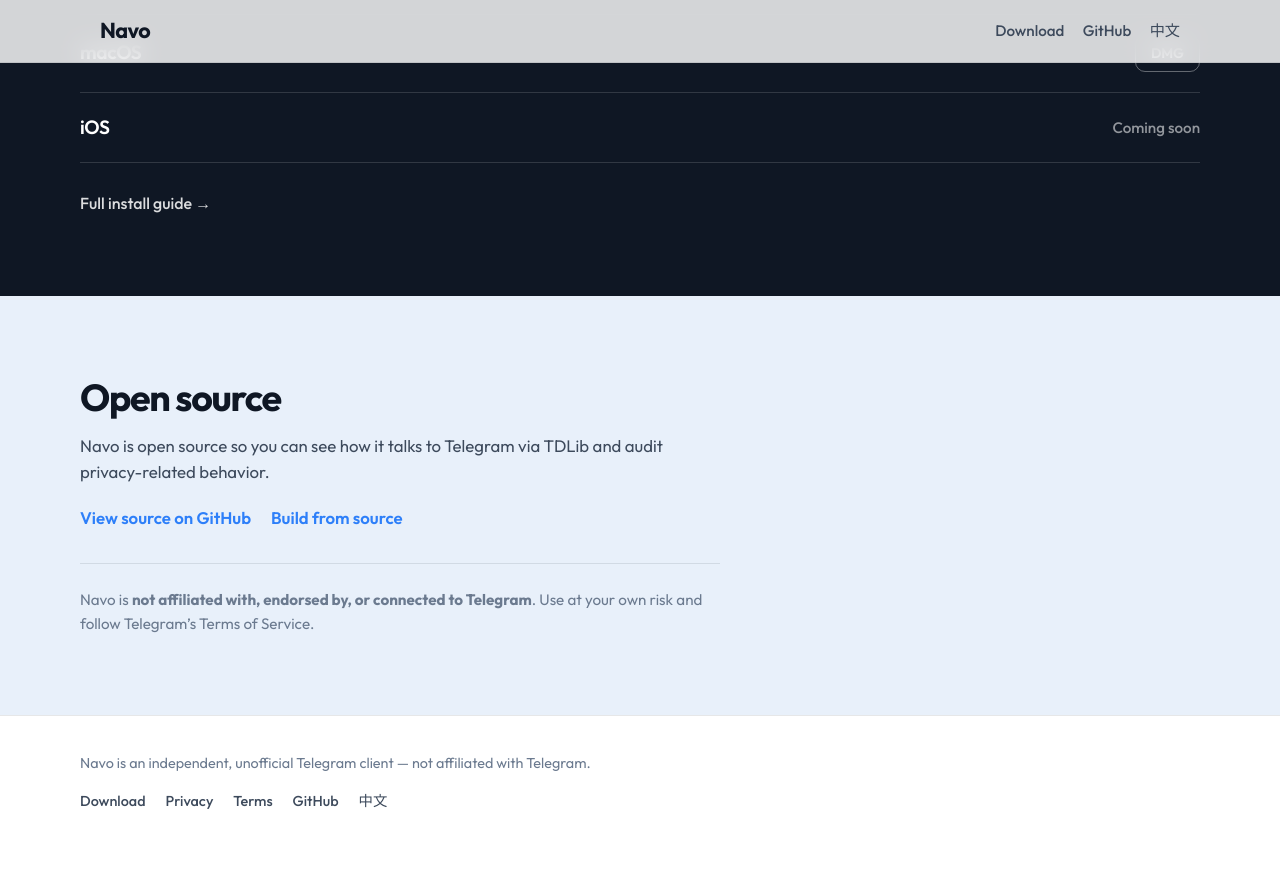
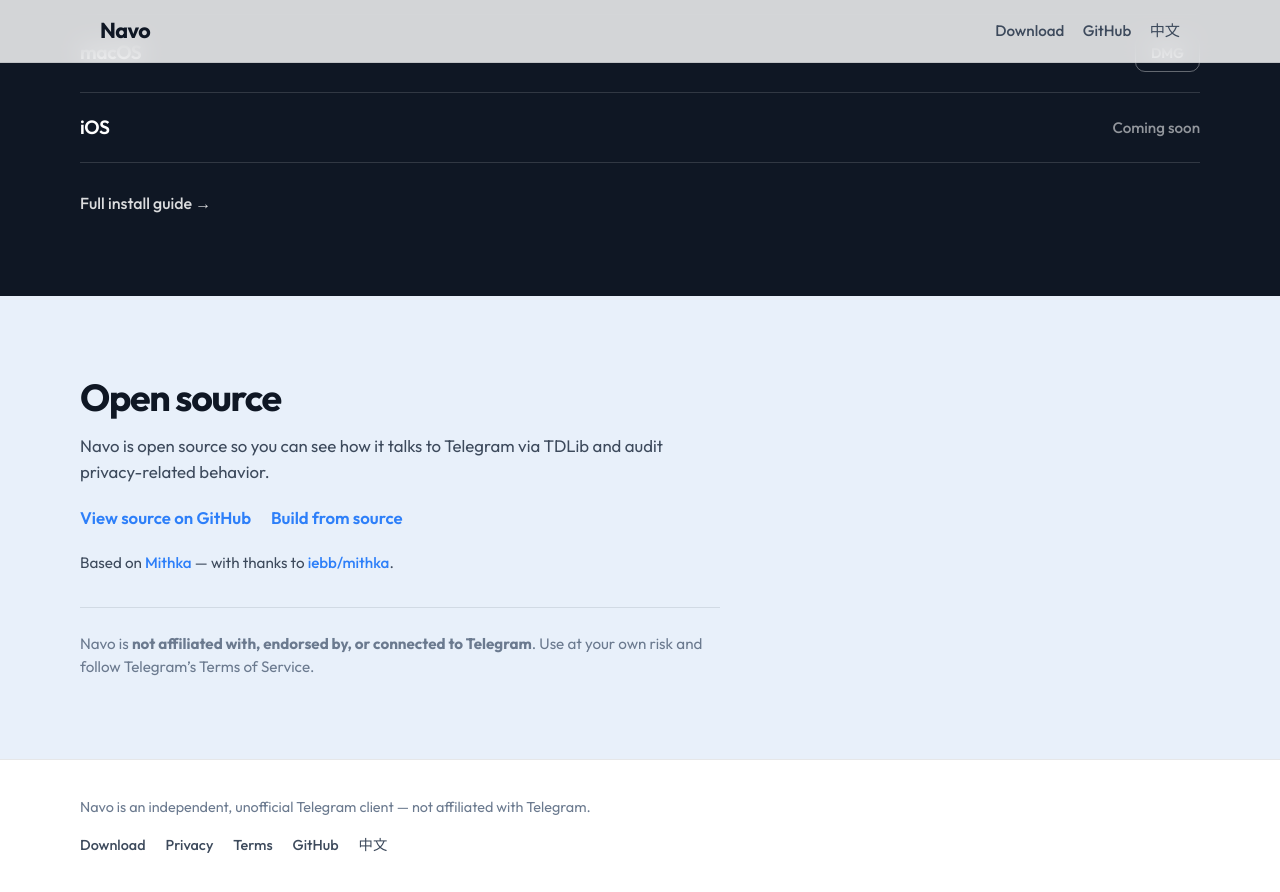
Before and after one commit to NavoMessenger/Navo, a Jekyll site: the page built from docs/index.md, in a window 1280 px wide and 900 px high, scrolled down 2866 px. Shown: the top 892 px of the window. Built offline with Jekyll 4.4.1, drawn with Linux system fonts in a browser that asks for light colours; comment, search, counter and statistics services are not loaded; before the commit the page ends 3723 px from its top, so only the background shows below that.

Commit message:
Credit Mithka as the open-source foundation for Navo.
Acknowledge iebb/mithka in README and the site open-source section, and soften wording that implied fully original code.

Co-authored-by: Cursor <cursoragent@cursor.com>

```diff
--- a/docs/assets/css/custom.css
+++ b/docs/assets/css/custom.css
@@ -592,6 +592,22 @@ body.home *::after {
   text-decoration: none;
 }
 
+.home-trust__thanks {
+  margin-top: 1.25rem !important;
+  font-size: 0.95rem !important;
+  color: var(--navo-ink-soft) !important;
+}
+
+.home-trust__thanks a {
+  color: var(--navo-blue);
+  text-decoration: none;
+  font-weight: 500;
+}
+
+.home-trust__thanks a:hover {
+  text-decoration: underline;
+}
+
 .home-trust__disclaimer {
   margin-top: 2rem !important;
   padding-top: 1.5rem;
--- a/docs/index.md
+++ b/docs/index.md
@@ -160,6 +160,7 @@ description: Independent Telegram client for Android, Windows & macOS. Messaging
       <a href="https://github.com/NavoMessenger/Navo" rel="noopener">View source on GitHub</a>
       <a href="{{ '/build.html' | relative_url }}">Build from source</a>
     </p>
+    <p class="home-trust__thanks">Based on <a href="https://github.com/iebb/mithka" rel="noopener">Mithka</a> — with thanks to <a href="https://github.com/iebb/mithka" rel="noopener">iebb/mithka</a>.</p>
     <p class="home-trust__disclaimer">Navo is <strong>not affiliated with, endorsed by, or connected to Telegram</strong>. Use at your own risk and follow Telegram’s Terms of Service.</p>
   </div>
 </section>
```
Also changed, not shown: README.zh-CN.md (+2 -2 lines), docs/_sass/custom/custom.scss (+16 -0 lines), docs/zh-CN/index.md (+1 -0 lines), README.md.
